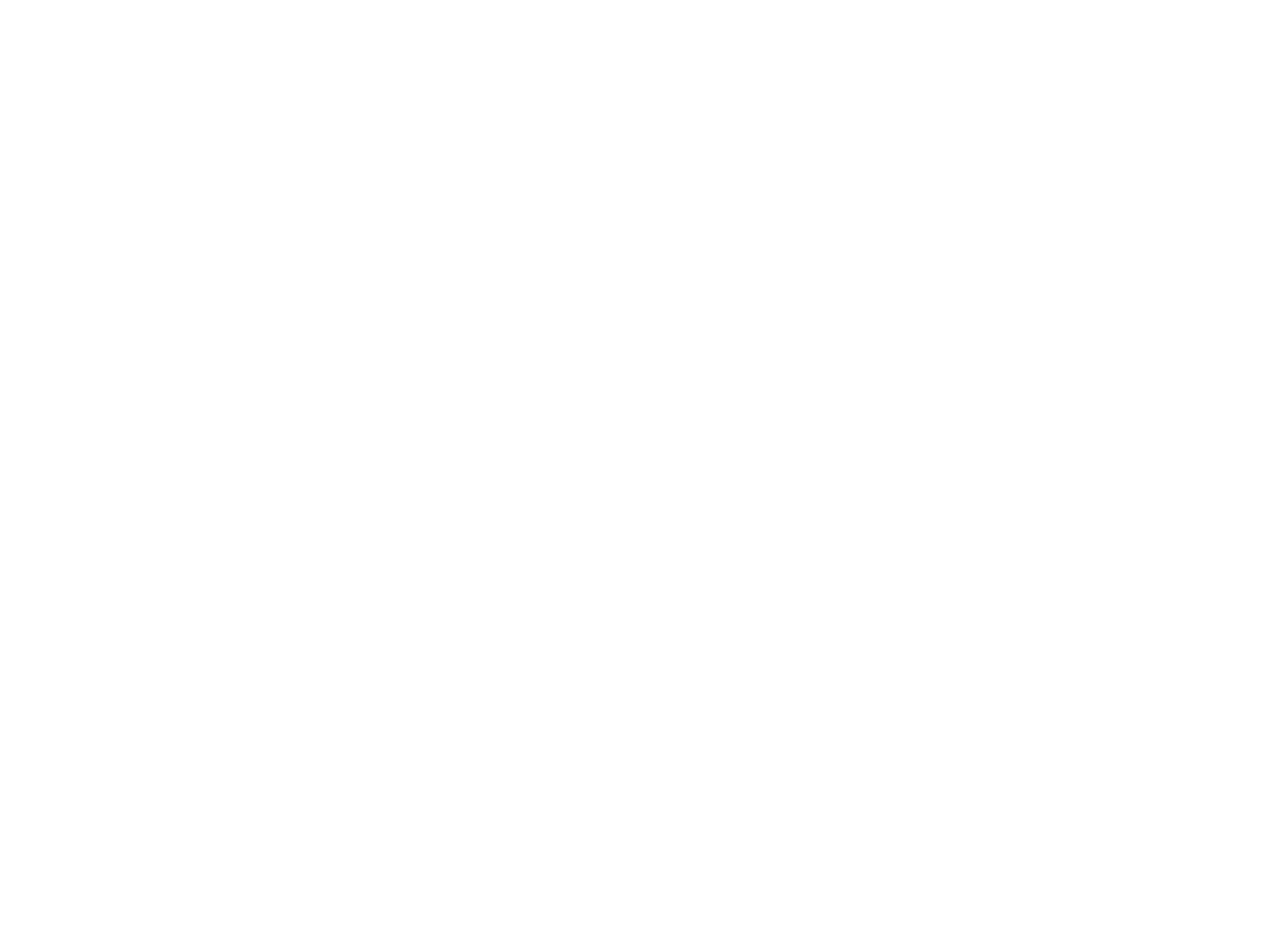
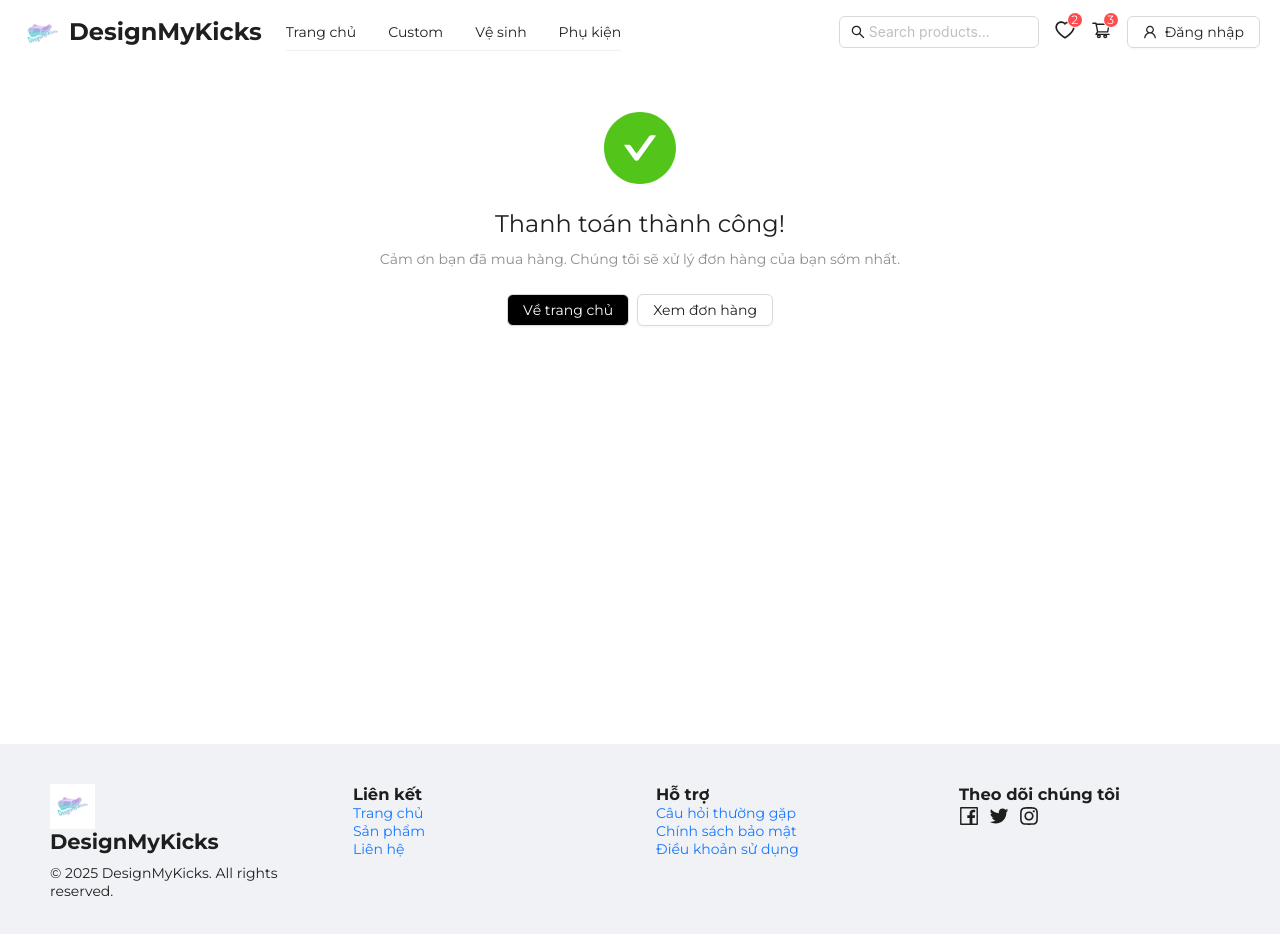
Before and after one commit to phamthanh1002/EXE201-CustomShoesSystem-FE, a React (Vite) app: page /payment-success in a window 1280 px wide. Before the commit this address had no page. Shown: the top 934 px of the page. Before the commit the page ends 800 px from the top, so only its background shows below. Built offline with nearby package versions, Linux system fonts and the light colour scheme.

Commit message:
payment success/failure

```diff
--- a/src/App.jsx
+++ b/src/App.jsx
@@ -13,6 +13,8 @@
 import LoadingScreen from "./components/common/LoadingScreen";
 import { useState, useEffect } from "react";
 import LoginPage from "./pages/auth/LoginPage";
+import PaymentSuccess from "./pages/customer/Payment/PaymentSuccess";
+import PaymentFailure from "./pages/customer/Payment/PaymentFailure";
 
 //Admin
 
@@ -57,6 +59,8 @@
             <Route path="cleaning" element={<ShoeCleaningPage />} />
             <Route path="accessories" element={<ShoeAccessoriesPage />} />
             <Route path="cart" element={<CartPage />} />
+            <Route path="payment-success" element={<PaymentSuccess />} />
+            <Route path="payment-failure" element={<PaymentFailure />} />
           </Route>
         </Routes>
       </BrowserRouter>
--- /dev/null
+++ b/src/pages/customer/Payment/PaymentFailure.jsx
@@ -0,0 +1,29 @@
+import React from "react";
+import { Result, Button } from "antd";
+import { useNavigate } from "react-router-dom";
+
+const PaymentFailure = () => {
+  const navigate = useNavigate();
+
+  return (
+    <Result
+      status="error"
+      title="Thanh toán thất bại"
+      subTitle="Có lỗi xảy ra trong quá trình thanh toán. Vui lòng thử lại hoặc liên hệ hỗ trợ."
+      extra={[
+        <Button
+          style={{ backgroundColor: "black", color: "white" }}
+          key="retry"
+          onClick={() => navigate("/checkout")}
+        >
+          Thử lại
+        </Button>,
+        <Button key="support" onClick={() => navigate("/support")}>
+          Liên hệ hỗ trợ
+        </Button>,
+      ]}
+    />
+  );
+};
+
+export default PaymentFailure;
--- /dev/null
+++ b/src/pages/customer/Payment/PaymentSuccess.jsx
@@ -0,0 +1,29 @@
+import React from "react";
+import { Result, Button } from "antd";
+import { useNavigate } from "react-router-dom";
+
+const PaymentSuccess = () => {
+  const navigate = useNavigate();
+
+  return (
+    <Result
+      status="success"
+      title="Thanh toán thành công!"
+      subTitle="Cảm ơn bạn đã mua hàng. Chúng tôi sẽ xử lý đơn hàng của bạn sớm nhất."
+      extra={[
+        <Button
+          style={{ backgroundColor: "black", color: "white" }}
+          key="home"
+          onClick={() => navigate("/")}
+        >
+          Về trang chủ
+        </Button>,
+        <Button key="order" onClick={() => navigate("/orders")}>
+          Xem đơn hàng
+        </Button>,
+      ]}
+    />
+  );
+};
+
+export default PaymentSuccess;
```
